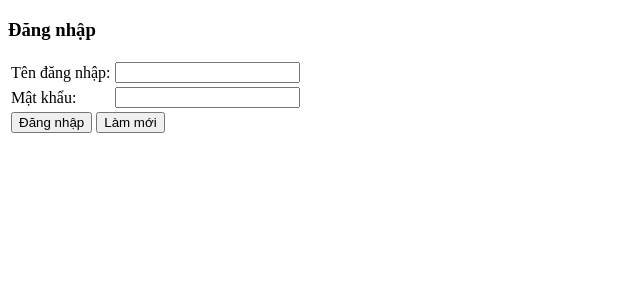
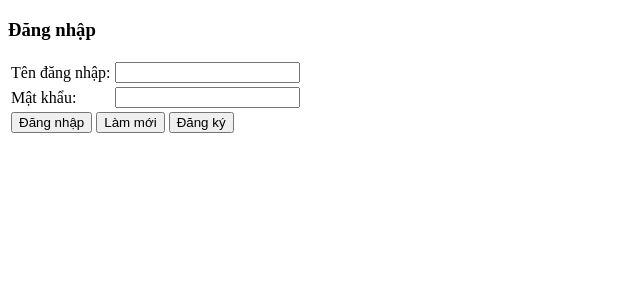
Before and after one commit to datmatrung/LapTrinhPHP, a PHP site: page /login.php in a window 1280 px wide. Shown: the top 300 px of the page, without its empty margins (0-640 px from the left). Run offline with PHP 8.4, Linux system fonts and the light colour scheme.

Commit message:
Update login.php

```diff
--- a/login.php
+++ b/login.php
@@ -22,6 +22,7 @@
                 <td colspan="2">
                     <button type="submit" name="submit">Đăng nhập</button>
                     <button type="reset">Làm mới</button>
+                    <a href="register.php"><button>Đăng ký</button></a>
                 </td>
             </tr>
         </table>
```
